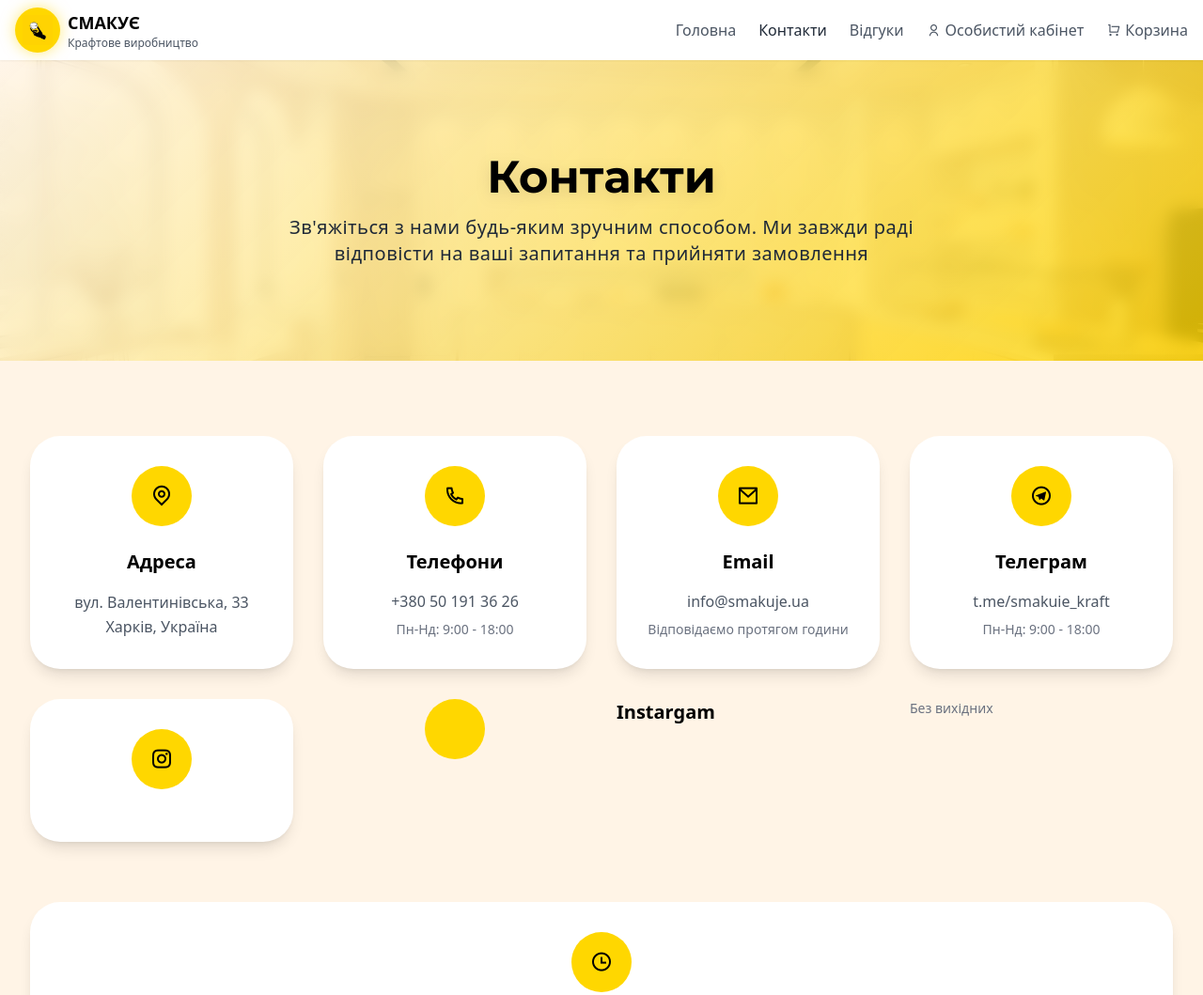
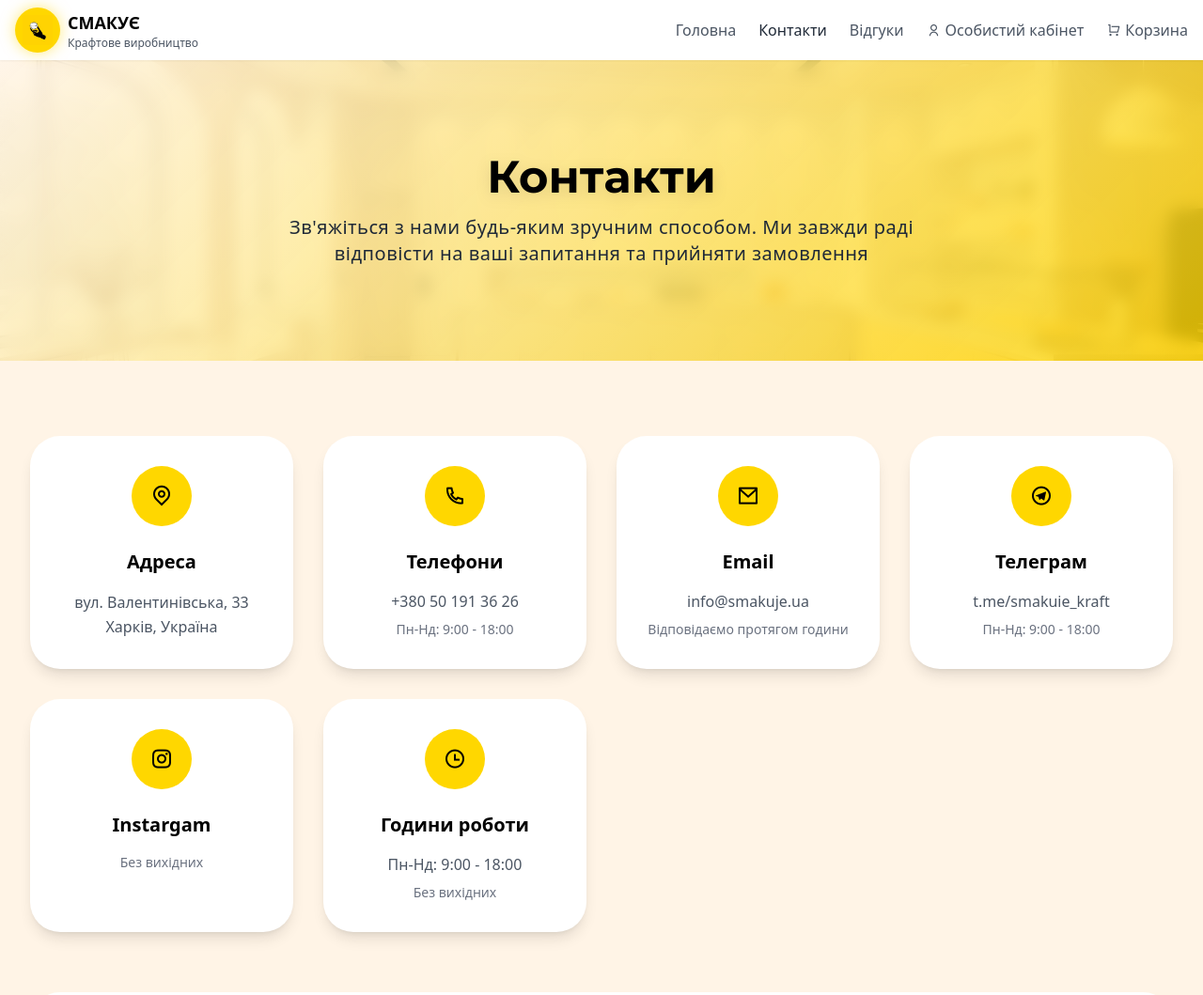
Before and after one commit to Vladkvarta/bot, a website: page public/contacts.html in a window 1280 px wide. Shown: the top 1059 px of the page at 94% size. Drawn offline with nearby package versions, Linux system fonts and the light colour scheme; grey boxes are pictures that could not be loaded.

Commit message:
главная страница1019 контакты

```diff
--- a/public/contacts.html
+++ b/public/contacts.html
@@ -197,14 +197,15 @@
                             <p class="text-gray-500 text-sm">Пн-Нд: 9:00 - 18:00</p>
                         </div>
                     </div>
+
                     <div class="contact-card bg-white rounded-3xl p-8 text-center shadow-lg"
                         style="opacity: 1; transform: translateY(0px); transition: 0.6s 0.1s;">
-                        <a href="https://www.instagram.com/smakuie_kraft/" target="_blank"
+                        <a href="https://www.instagram.com/smakuie_kraft/" target="_blank">
                         <div class="w-16 h-16 bg-primary rounded-full flex items-center justify-center mx-auto mb-6">
                             <i class="ri-instagram-line text-2xl text-black"></i>
                         </div>
                     </a>
-                    <a href="https://www.instagram.com/smakuie_kraft/" target="_blank"
+                    <a href="https://www.instagram.com/smakuie_kraft/" target="_blank">
                         <h3 class="text-xl font-bold text-black mb-4">Instargam</h3>
                     </a>
                         <div class="space-y-2">
```
